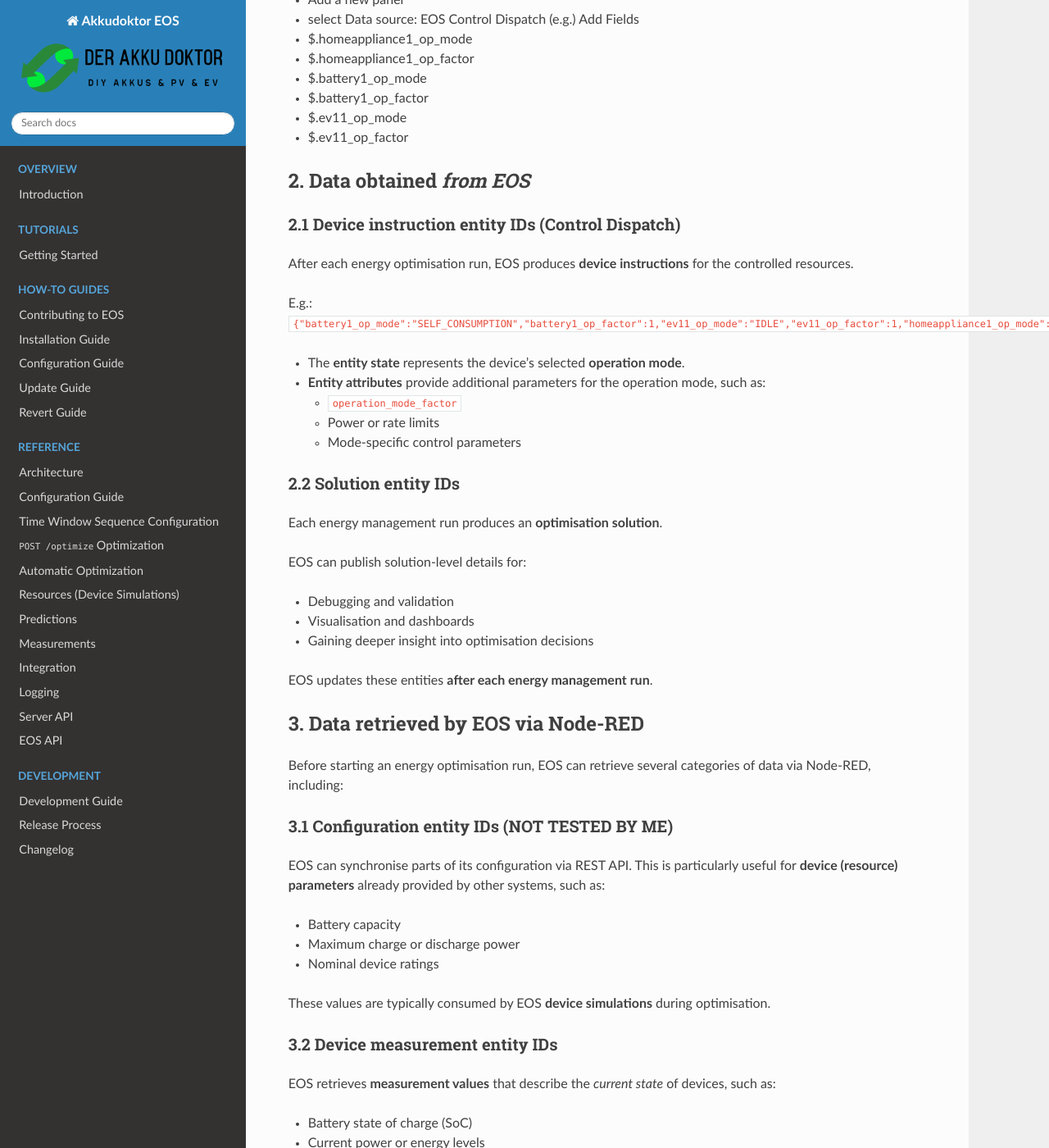
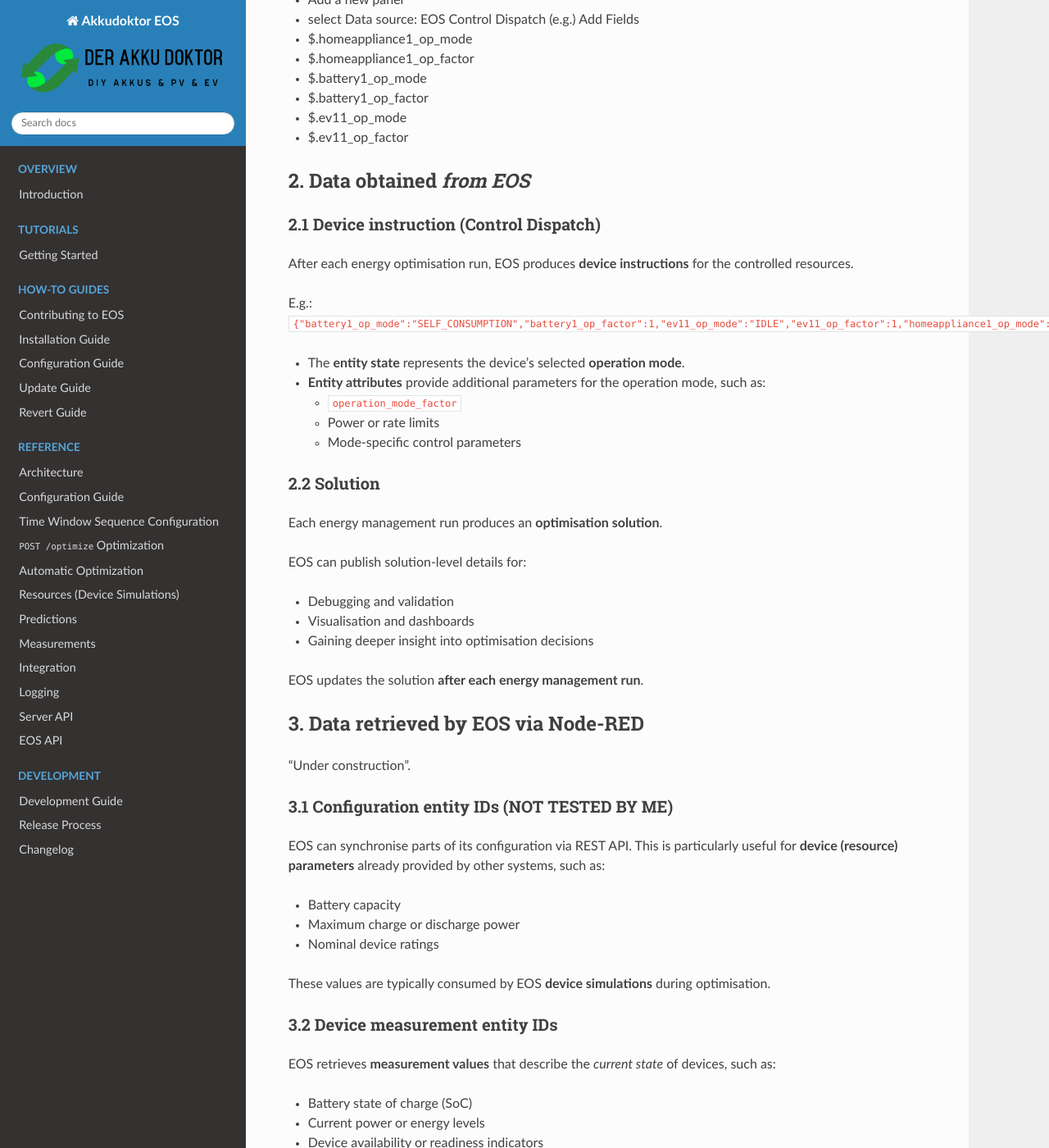
Before and after one commit to Akkudoktor-EOS/EOS, a Sphinx documentation site: the page built from docs/akkudoktoreos/adapter/adapternodered.md, in a window 1280 px wide and 1400 px high, scrolled down 8065 px. Shown: the whole window at 82% size. Built offline with Sphinx 7.4.7 and the Read the Docs theme 3.1.0, drawn with Linux system fonts in a browser that asks for light colours; some of the changed text lies outside the part shown.

Commit message:
Refactor section titles and descriptions in documentation
Updated section titles and clarified descriptions for data obtained from EOS and data retrieved by EOS via Node-RED.

```diff
--- a/docs/akkudoktoreos/adapter/adapternodered.md
+++ b/docs/akkudoktoreos/adapter/adapternodered.md
@@ -131,7 +131,7 @@ Add Fields
 
 ## 2. Data obtained *from EOS*
 
-### 2.1 Device instruction entity IDs (Control Dispatch)
+### 2.1 Device instruction (Control Dispatch)
 
 After each energy optimisation run, EOS produces **device instructions** for the
 controlled resources.
@@ -147,7 +147,7 @@ E.g.:
   * Mode-specific control parameters
 
 
-### 2.2 Solution entity IDs
+### 2.2 Solution
 
 Each energy management run produces an **optimisation solution**.
 
@@ -157,12 +157,11 @@ EOS can publish solution-level details for:
 * Visualisation and dashboards
 * Gaining deeper insight into optimisation decisions
 
-EOS updates these entities **after each energy management run**.
+EOS updates the solution **after each energy management run**.
 
 ## 3. Data retrieved by EOS via Node-RED
 
-Before starting an energy optimisation run, EOS can retrieve several categories of
-data via Node-RED, including:
+"Under construction".
 
 ### 3.1 Configuration entity IDs (NOT TESTED BY ME)
 
@@ -202,7 +201,7 @@ PV production **Energy Meter Readings (EMR)** are used to adapt and refine the
 EOS can retrieve these readings via Node-RED REST API calls **before each optimisation run**
 to improve forecast accuracy based on real production data.
 
-## 4. Entity state and value conversion
+## 4. Value conversion
 
 Value conversion into the expected REST API format can be done in a Node-RED "function" node.
 
```
